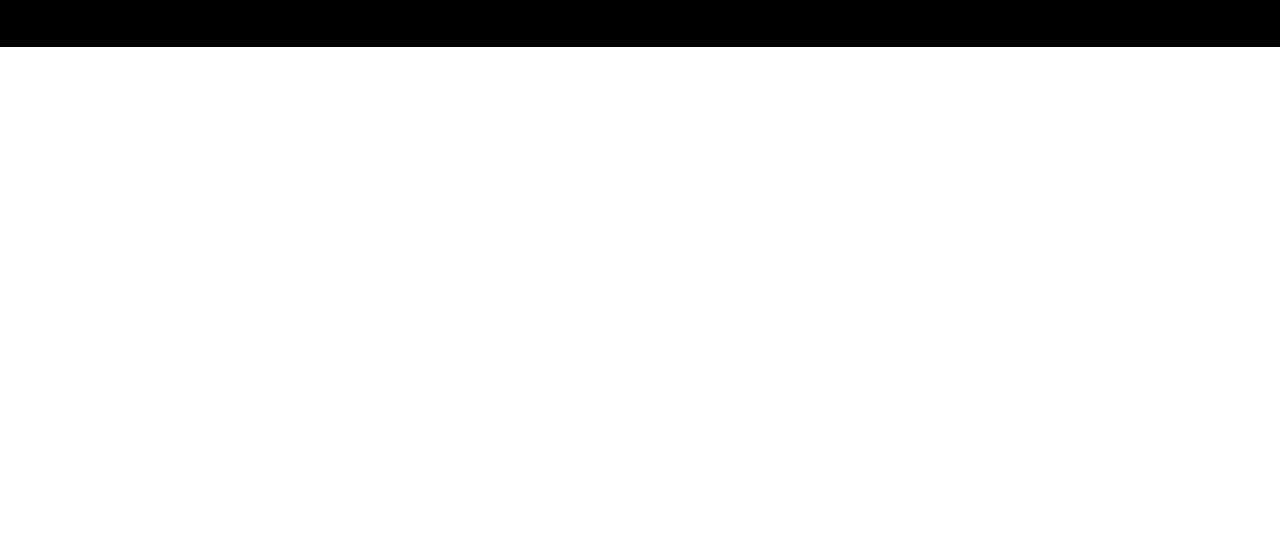
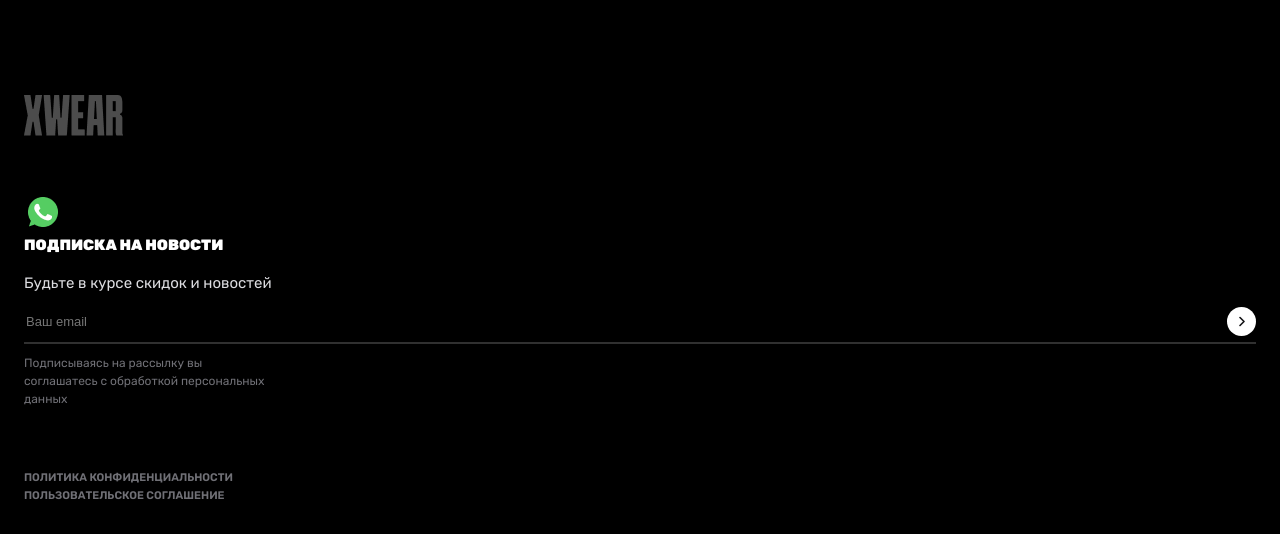
Before and after one commit to 13vlad/xwear-shop, a plain HTML site: page index.html in a window 1280 px wide. Shown: the part 4440-4974 px from the top of the page. Before the commit the page ends 4487 px from the top, so only its background shows below. Drawn offline with Linux system fonts and the light colour scheme; files whose address does not match are found by name.

Commit message:
section footer-mobile

```diff
--- a/index.html
+++ b/index.html
@@ -335,10 +335,47 @@
                 </div>
                 <span class="information__catalog-text">Подписываясь на рассылку вы<br> соглашатесь с обработкой персональных<br> данных</span>
                 <div class="information__catalog-personal">
-                    <a href="">Политика конфиденциальности</a>
-                    <a href="">Пользовательское соглашение</a>
+                    <a class="information__catalog-personal-link" href="">Политика конфиденциальности</a>
+                    <a class="information__catalog-personal-link" href="">Пользовательское соглашение</a>
                 </div>
             </div>
+        </div>
+
+        <div class="footer__mobile">
+            <img class="information__catalog-logo" src="icons/footer/Group%2040.png" alt="#">
+            <div class="footer__mobile-list">
+                <div class="footer__mobile-list-info">
+                    <span class="footer__mobile-list-info-span">ИНФОРМАЦИЯ</span>
+                    <a class="footer__mobile-list-info-link" href=""> > </a>
+                </div>
+                <div class="footer__mobile-list-info">
+                    <span class="footer__mobile-list-info-span">КАТАЛОГ</span>
+                    <a class="footer__mobile-list-info-link" href=""> > </a>
+                </div>
+                <div class="footer__mobile-list-info">
+                    <span class="footer__mobile-list-info-span">КОНТАКТЫ</span>
+                    <a class="footer__mobile-list-info-link" href=""> > </a>
+                </div>
+            </div>
+            <div class="footer__mobile-icons">
+                    <a href=""><img src="icons/footer/Group%20345.svg" alt=""></a>
+                    <a href=""><img src="icons/footer/Group%20344.png" alt=""></a>
+                    <a href=""><img src="icons/footer/Frame%2013.svg" alt=""></a>
+            </div>
+            <div class="information__catalog information__catalog-wrap footer__mobile-catalog">
+                <h3 class="information__catalog-tittle">ПОДПИСКА НА НОВОСТИ</h3>
+                <a class="information__catalog-link" href="">Будьте в курсе скидок и новостей</a>
+                <div class="information__catalog-email">
+                    <input type="email" placeholder="Ваш email">
+                    <button><img src="icons/Vector.svg" alt=""></button>
+                </div>
+                <span class="information__catalog-text">Подписываясь на рассылку вы<br> соглашатесь с обработкой персональных<br> данных</span>
+                <div class="information__catalog-personal">
+                    <a  class="information__catalog-personal-link" href="">Политика конфиденциальности</a>
+                    <a  class="information__catalog-personal-link" href="">Пользовательское соглашение</a>
+                </div>
+            </div>
+            <img class="information__catalog-logo-website" src="icons/footer/readycode_logo_3%201.svg" alt="">
         </div>
     </div>
 </footer>
--- a/style.css
+++ b/style.css
@@ -6,6 +6,7 @@
 @import "styles/section-four.css";
 @import "styles/section-five.css";
 @import "styles/footer.css";
+@import "styles/footer-mobile.css";
 
 /*productcard*/
 @import "styles/section-one-product.css";
--- a/styles/footer.css
+++ b/styles/footer.css
@@ -114,7 +114,7 @@
     flex-direction: column;
 }
 
-.information__catalog-personal a {
+.information__catalog-personal-link {
     font-weight: 600;
     font-size: 11px;
     line-height: 18px;
@@ -122,8 +122,8 @@
     text-transform: uppercase;
 }
 
-/*@media (max-width: 768px) {*/
-/*    .information__catalog-wrap{*/
-/*        flex-wrap: wrap;*/
-/*    }*/
-/*}*/
+@media(max-width: 768px){
+    .information{
+        display: none;
+    }
+}
```
Also changed, not shown: productcard.html (+38 -2 lines).
